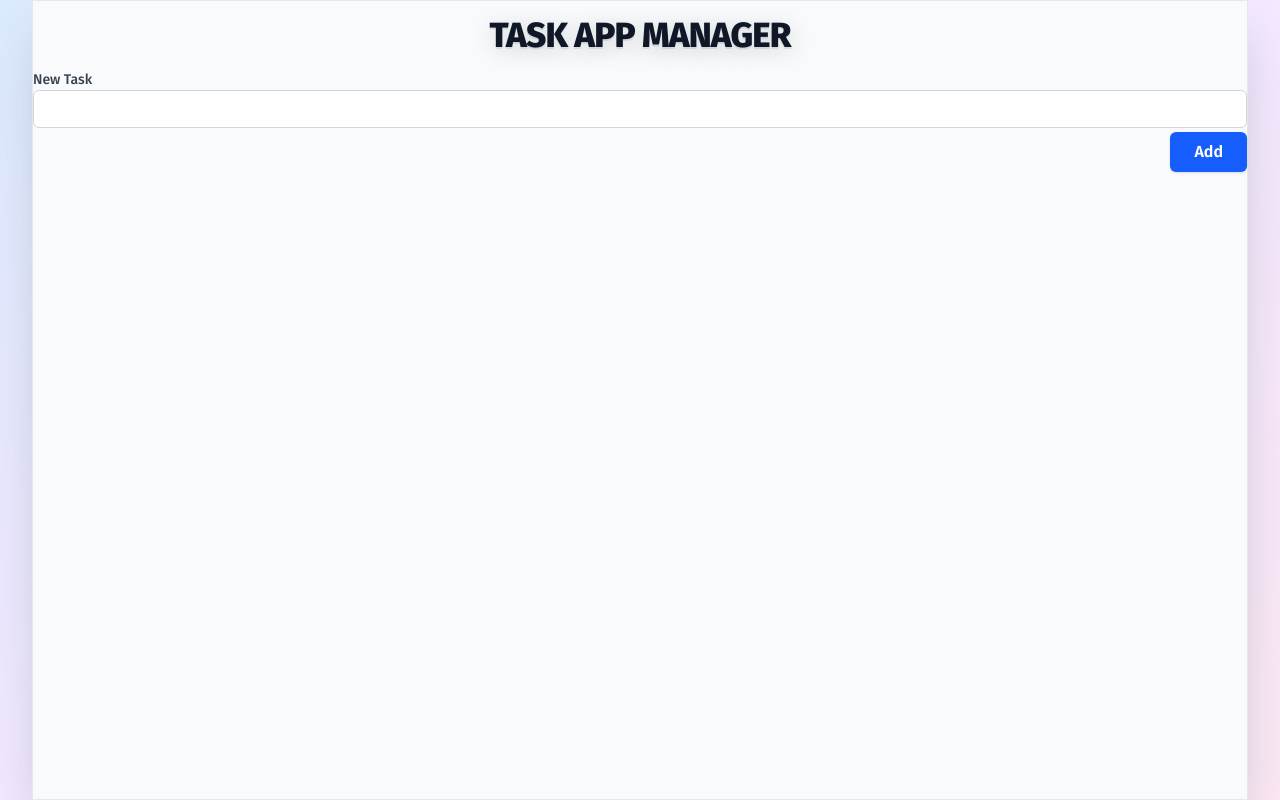
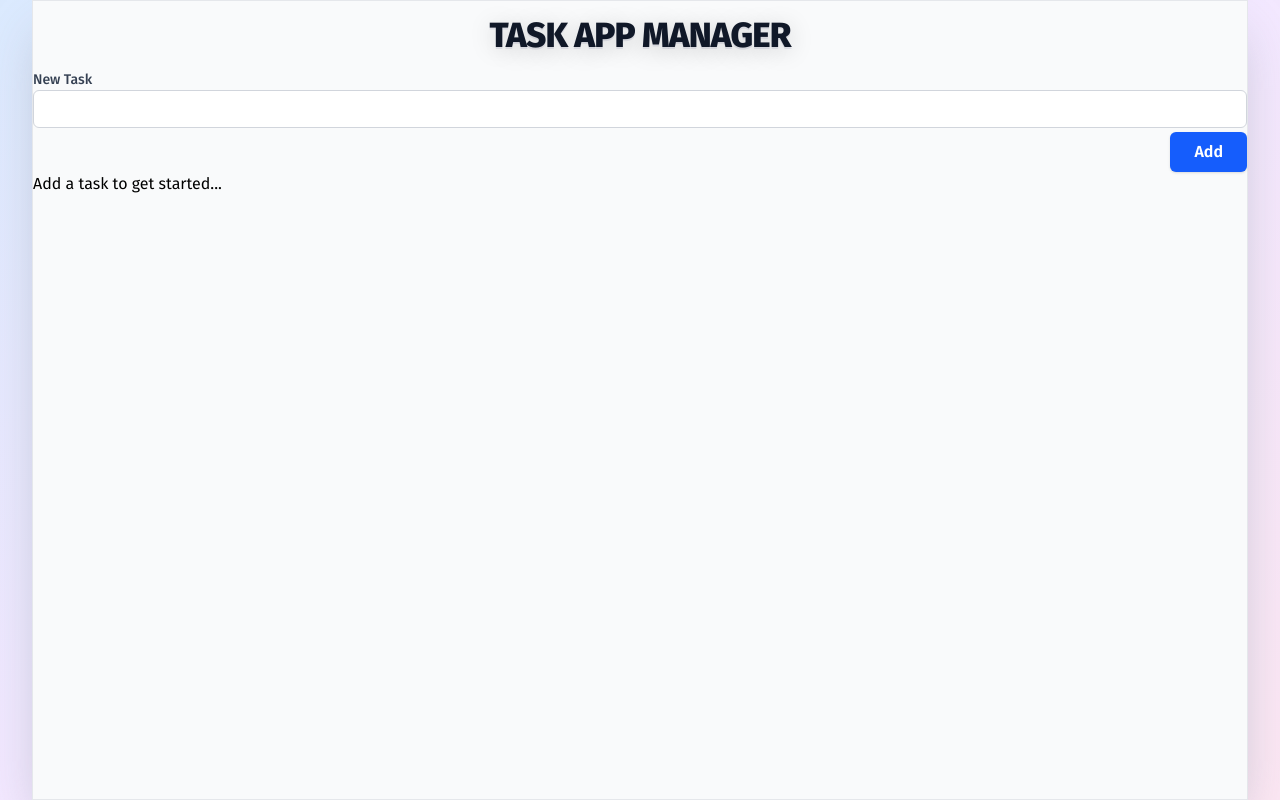
Before and after one commit to DiegoRoar/todo-tailwind-and-vue, a Vue app: page / in a window 1280 px wide. Built offline with nearby package versions, Linux system fonts and the light colour scheme.

Commit message:
Add a task to get started

```diff
--- a/src/App.vue
+++ b/src/App.vue
@@ -9,7 +9,6 @@
         {{ title }}
       </h1>
       <FormTasks @add-task="addTask" />
-
       <!-- <p>{{ tasks.length }}</p> -->
       <p
         v-for="(task, index) in tasks"
@@ -18,6 +17,7 @@
       >
         {{ index + 1 }} |{{ task.title }}
       </p>
+      <p v-if="tasks.length < 1">Add a task to get started...</p>
     </div>
   </main>
 </template>
```
